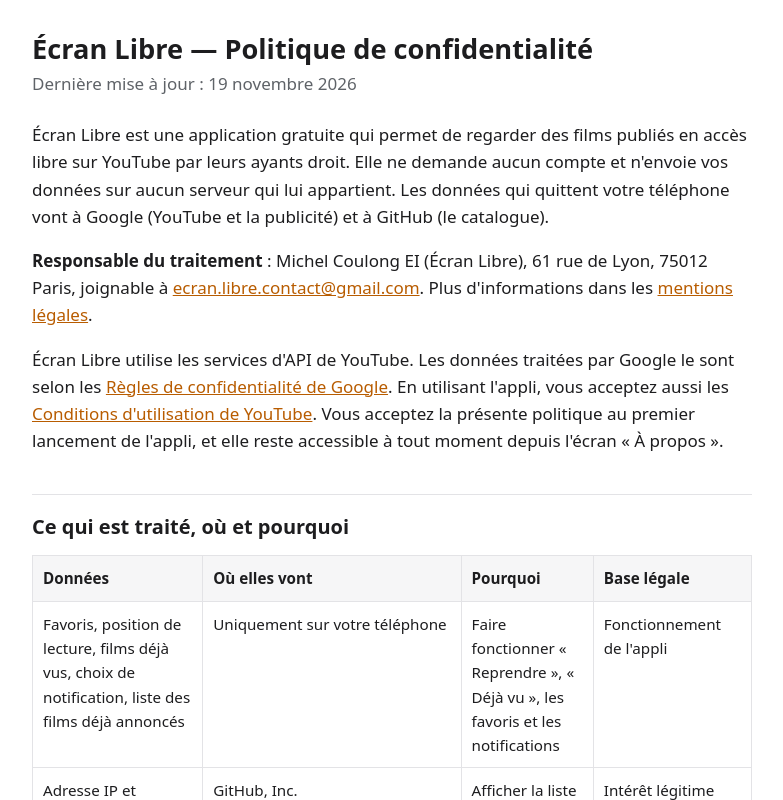
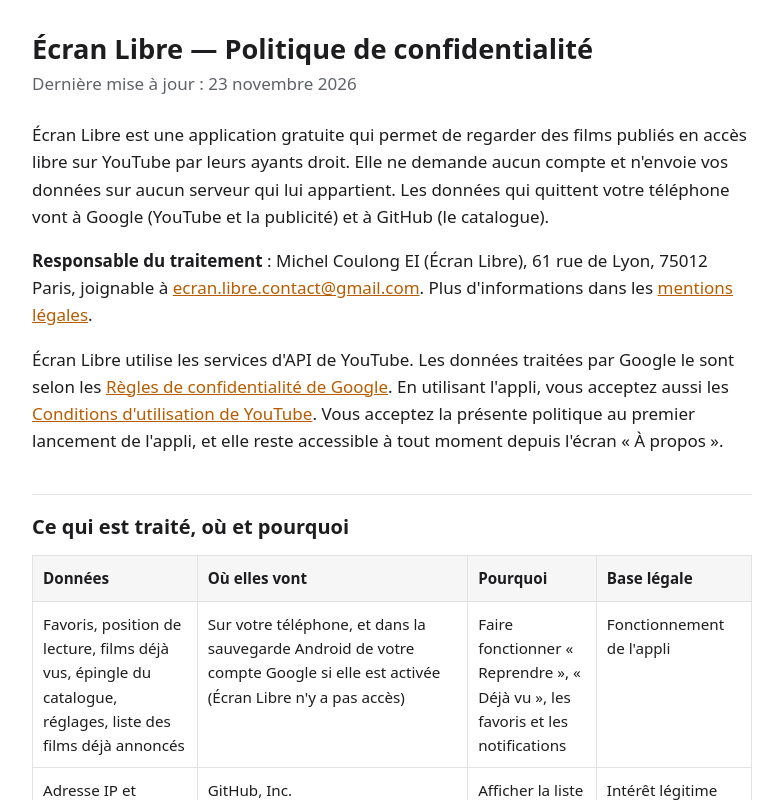
Before and after one commit to whitelion206-sudo/whitelion206-sudo.github.io, a plain HTML site: page confidentialite.html in a window 1280 px wide. Shown: the top 800 px of the page, without its empty margins (248-1031 px from the left). Drawn offline with Linux system fonts and the light colour scheme.

Commit message:
Add files via upload

```diff
--- a/confidentialite.html
+++ b/confidentialite.html
@@ -40,7 +40,7 @@
 <body>
 <main>
   <h1>Écran Libre — Politique de confidentialité</h1>
-  <p class="date">Dernière mise à jour : 19 novembre 2026</p>
+  <p class="date">Dernière mise à jour : 23 novembre 2026</p>
 
   <p>Écran Libre est une application gratuite qui permet de regarder des films publiés en accès libre sur YouTube par leurs ayants droit. Elle ne demande aucun compte et n'envoie vos données sur aucun serveur qui lui appartient. Les données qui quittent votre téléphone vont à Google (YouTube et la publicité) et à GitHub (le catalogue).</p>
 
@@ -52,7 +52,7 @@
   <div class="tableau">
   <table>
     <tr><th>Données</th><th>Où elles vont</th><th>Pourquoi</th><th>Base légale</th></tr>
-    <tr><td>Favoris, position de lecture, films déjà vus, choix de notification, liste des films déjà annoncés</td><td>Uniquement sur votre téléphone</td><td>Faire fonctionner « Reprendre », « Déjà vu », les favoris et les notifications</td><td>Fonctionnement de l'appli</td></tr>
+    <tr><td>Favoris, position de lecture, films déjà vus, épingle du catalogue, réglages, liste des films déjà annoncés</td><td>Sur votre téléphone, et dans la sauvegarde Android de votre compte Google si elle est activée (Écran Libre n'y a pas accès)</td><td>Faire fonctionner « Reprendre », « Déjà vu », les favoris et les notifications</td><td>Fonctionnement de l'appli</td></tr>
     <tr><td>Adresse IP et informations techniques lors du téléchargement du catalogue</td><td>GitHub, Inc.</td><td>Afficher la liste des films à jour</td><td>Intérêt légitime</td></tr>
     <tr><td>Adresse IP, informations sur l'appareil, vidéos regardées</td><td>Google (lecteur YouTube)</td><td>Lire les films et les bandes-annonces</td><td>Intérêt légitime ; Règles de Google</td></tr>
     <tr><td>Identifiant publicitaire, adresse IP (position approximative), informations sur l'appareil et l'appli, publicités vues</td><td>Google (AdMob)</td><td>Afficher la publicité à l'ouverture, qui finance l'appli</td><td>Consentement pour la publicité personnalisée ; intérêt légitime sinon</td></tr>
@@ -79,7 +79,7 @@
 
   <h2>Durées de conservation</h2>
   <ul>
-    <li>Données sur le téléphone : jusqu'à la désinstallation de l'appli ou l'effacement de ses données dans les paramètres d'Android.</li>
+    <li>Données sur le téléphone : jusqu'à la désinstallation de l'appli ou l'effacement de ses données dans les paramètres d'Android. La copie dans la sauvegarde Android est gérée par Google selon les réglages de sauvegarde de votre téléphone.</li>
     <li>E-mails reçus : 12 mois au plus, puis supprimés.</li>
     <li>Données traitées par Google et GitHub : selon leurs propres règles de confidentialité.</li>
   </ul>
```
